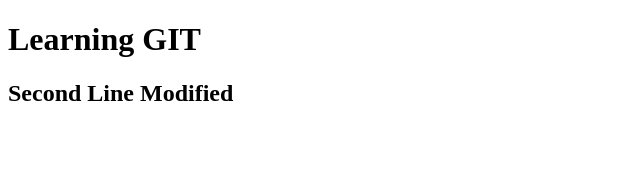
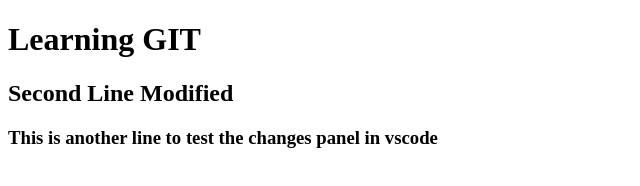
Before and after one commit to MortalEngines99/HelloWorldGitProject, a plain HTML site: page index.html in a window 1280 px wide. Shown: the whole page, without its empty margins (0-640 px from the left). Drawn offline with Linux system fonts and the light colour scheme.

Commit message:
Added an H3 to learn the changes panel in VSCode

```diff
--- a/index.html
+++ b/index.html
@@ -11,6 +11,7 @@
 <body>
     <h1>Learning GIT</h1>
     <h2>Second Line Modified</h2>
+    <h3>This is another line to test the changes panel in vscode</h3>
 </body>
 
 </html>
```
